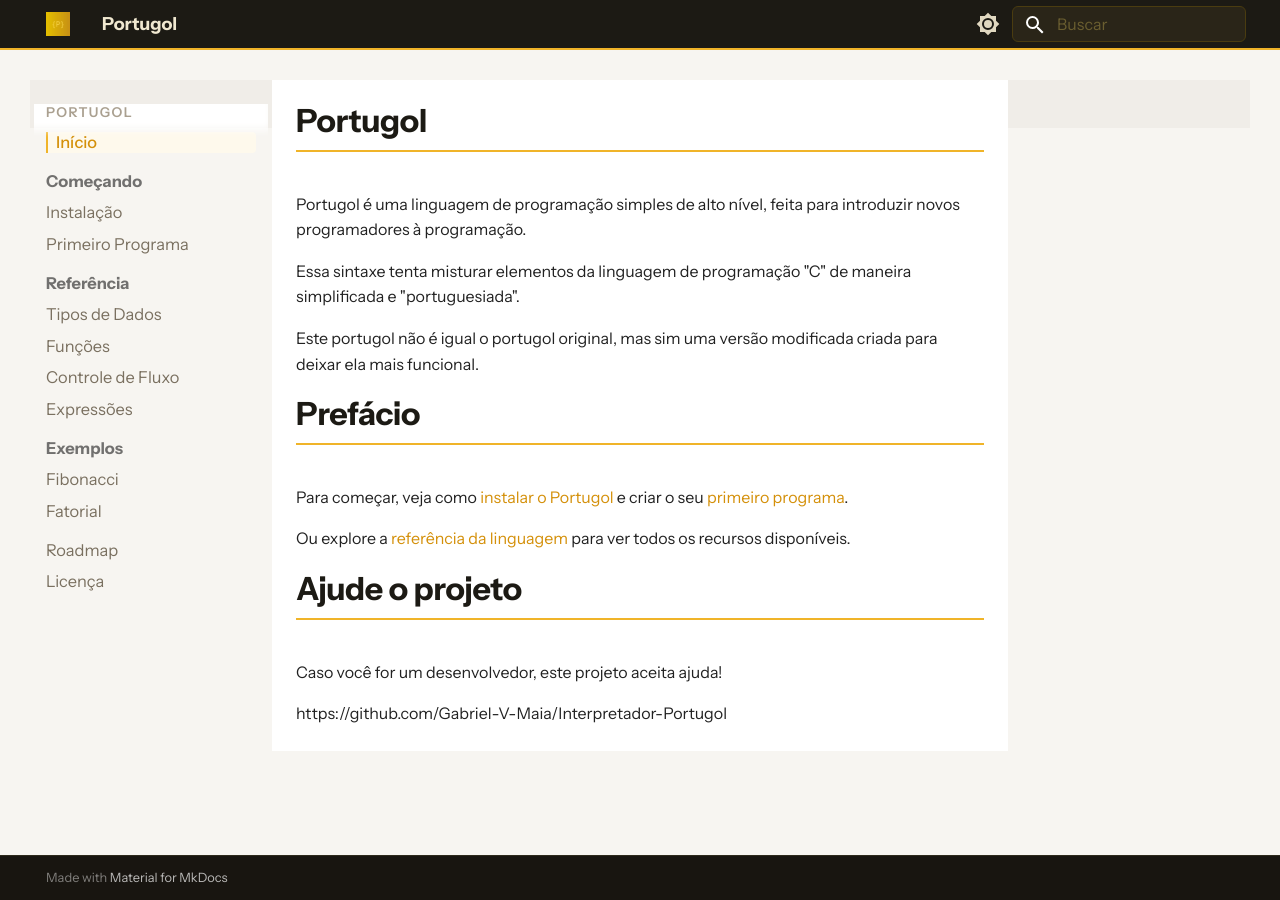
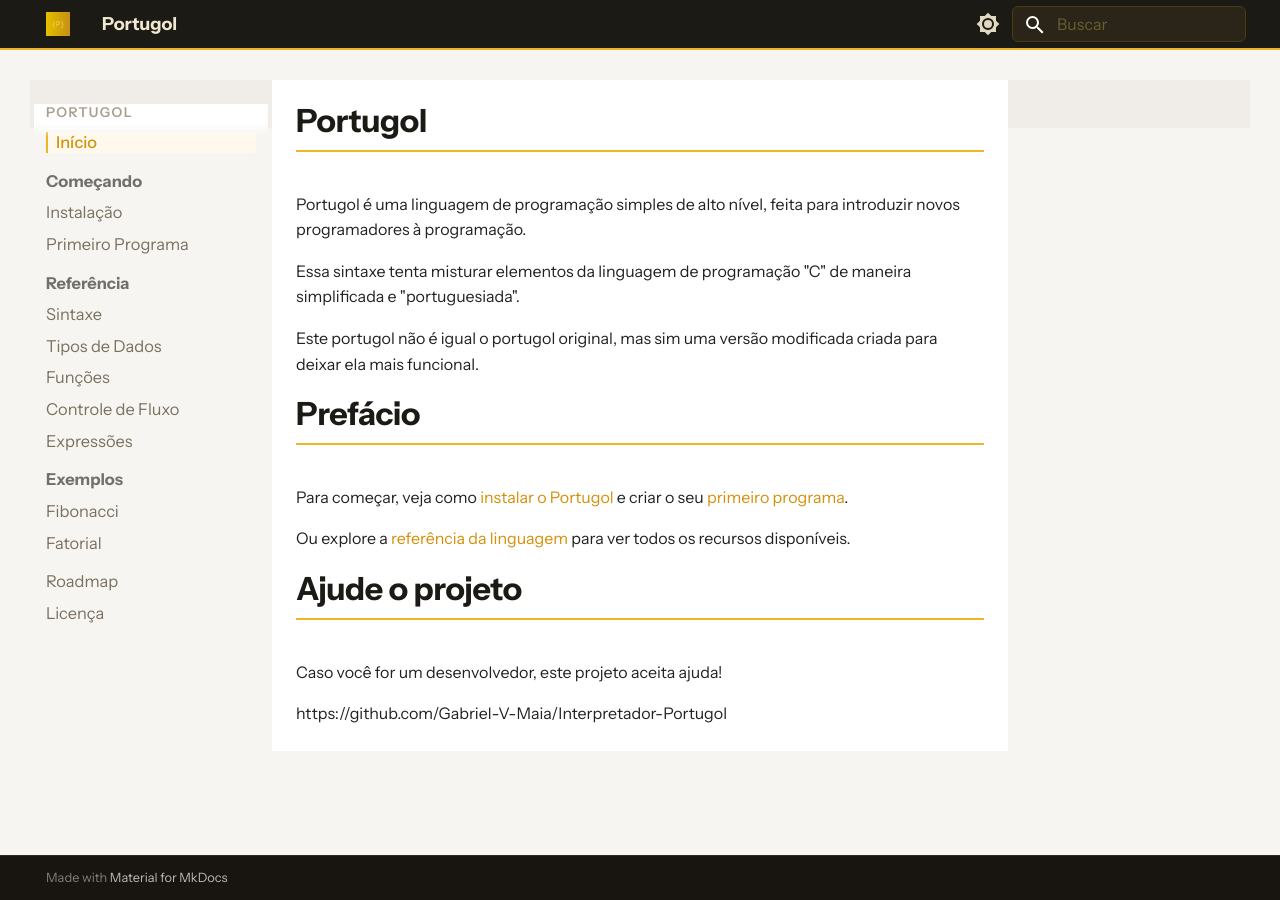
Before and after one commit to Gabriel-V-Maia/portugol-docs, an MkDocs documentation site: the page built from docs/index.md, in a window 1280 px wide. Built offline with MkDocs 1.6.1 and Material for MkDocs 9.7.7, drawn with Linux system fonts in a browser that asks for light colours.

Commit message:
add sintaxe page

```diff
--- a/mkdocs.yml
+++ b/mkdocs.yml
@@ -37,6 +37,7 @@ nav:
       - Instalação: instalacao.md
       - Primeiro Programa: primeiro-programa.md
   - Referência:
+      - Sintaxe: referencia/sintaxe
       - Tipos de Dados: referencia/tipos.md
       - Funções: referencia/funcoes.md
       - Controle de Fluxo: referencia/controle.md
```
